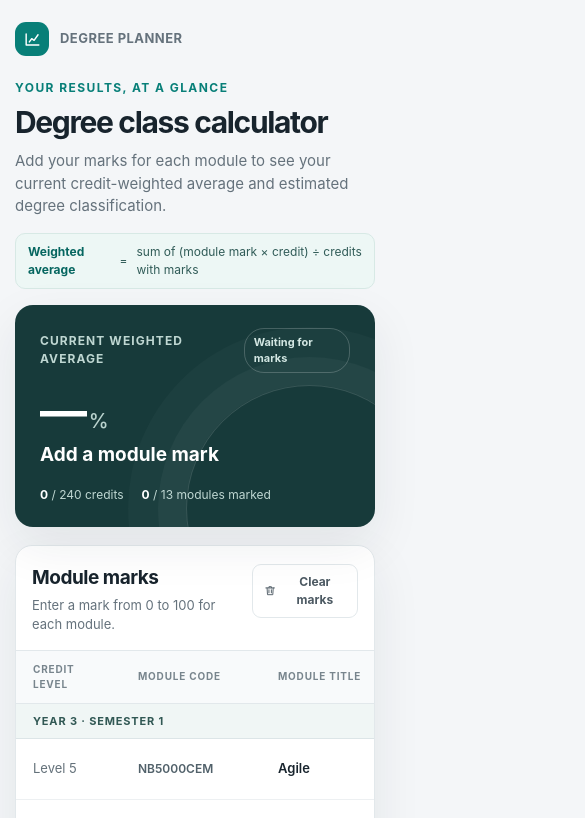
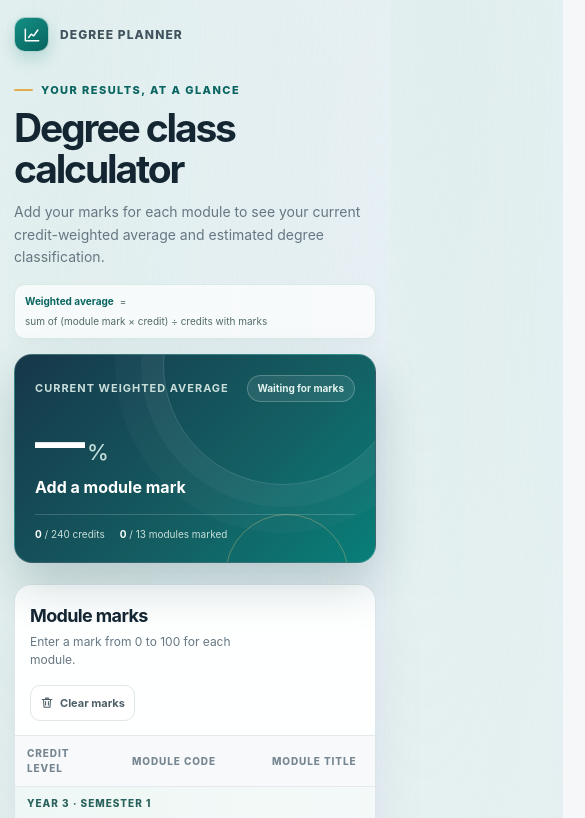
Before and after one commit to AmayaaI/class-cal, a plain HTML site: page index.html in a window 390 px wide. Shown: the top 818 px of the page, 585 px wide, since content can reach past the window. Drawn offline with Linux system fonts and the light colour scheme.

Commit message:
responsive

```diff
--- a/index.html
+++ b/index.html
@@ -3,105 +3,146 @@
 <head>
   <meta charset="utf-8">
   <meta name="viewport" content="width=device-width, initial-scale=1">
-  <meta name="theme-color" content="#f4f6f8">
+  <meta name="theme-color" content="#f5f7f8">
   <title>Degree Class Calculator</title>
   <style>
     :root {
       color-scheme: light;
-      --ink: #18242d;
-      --muted: #65727c;
-      --line: #e2e8eb;
+      --ink: #152633;
+      --muted: #667782;
+      --line: #e3e9ec;
       --paper: #ffffff;
-      --canvas: #f4f6f8;
-      --teal: #087f78;
-      --teal-dark: #066660;
-      --teal-soft: #e5f4f1;
-      --gold: #e7b65c;
-      --shadow: 0 18px 50px rgba(26, 43, 53, .08);
+      --canvas: #f5f7f8;
+      --teal: #087f79;
+      --teal-dark: #08645f;
+      --teal-soft: #e8f5f2;
+      --gold: #e2ad4f;
+      --shadow: 0 20px 55px rgba(28, 53, 66, .075);
     }
     * { box-sizing: border-box; }
+    html { min-width: 320px; scroll-behavior: smooth; }
     body {
+      position: relative;
       margin: 0;
-      background: var(--canvas);
+      min-height: 100vh;
+      background:
+        radial-gradient(ellipse at 9% 0%, rgba(191, 225, 219, .34), transparent 34rem),
+        radial-gradient(ellipse at 100% 18%, rgba(220, 232, 245, .42), transparent 31rem),
+        var(--canvas);
       color: var(--ink);
       font: 15px/1.5 Inter, ui-sans-serif, system-ui, -apple-system, BlinkMacSystemFont, "Segoe UI", sans-serif;
     }
     button, input { font: inherit; }
-    .page { max-width: 1160px; margin: 0 auto; padding: 38px 28px 64px; }
-    .topline { display: flex; align-items: center; justify-content: space-between; margin-bottom: 24px; }
-    .brand { display: flex; align-items: center; gap: 11px; color: var(--muted); font-size: 13px; font-weight: 650; letter-spacing: .035em; text-transform: uppercase; }
-    .brand-mark { display: grid; width: 34px; height: 34px; place-items: center; border-radius: 11px; background: var(--teal); color: #fff; }
-    .brand-mark svg { width: 19px; height: 19px; }
-    .top-note { color: var(--muted); font-size: 13px; }
-    .hero { display: grid; grid-template-columns: minmax(0, 1fr) minmax(315px, 380px); gap: 28px; align-items: stretch; margin-bottom: 24px; }
-    .intro { padding: 20px 0 14px; }
-    .eyebrow { margin: 0 0 9px; color: var(--teal); font-size: 12px; font-weight: 750; letter-spacing: .12em; text-transform: uppercase; }
-    h1 { margin: 0; font-size: clamp(30px, 4vw, 43px); line-height: 1.1; letter-spacing: -.045em; }
-    .lead { max-width: 630px; margin: 14px 0 19px; color: var(--muted); font-size: 15px; }
-    .formula { display: inline-flex; align-items: center; gap: 9px; padding: 9px 12px; border: 1px solid #d7e9e5; border-radius: 10px; background: #edf7f5; color: #315c58; font-size: 12px; }
+    .page { width: min(100% - 56px, 1220px); margin: 0 auto; padding: 34px 0 68px; }
+    .topline { display: flex; align-items: center; justify-content: space-between; gap: 16px; margin-bottom: 28px; }
+    .brand { display: flex; align-items: center; gap: 11px; color: #40535e; font-size: 12px; font-weight: 760; letter-spacing: .09em; text-transform: uppercase; }
+    .brand-mark { display: grid; width: 39px; height: 39px; place-items: center; border: 1px solid rgba(255,255,255,.65); border-radius: 13px; background: linear-gradient(145deg, #138f84, #08645f); box-shadow: 0 7px 16px rgba(8, 127, 121, .2); color: #fff; }
+    .brand-mark svg { width: 20px; height: 20px; }
+    .top-note { padding: 8px 12px; border: 1px solid rgba(218, 228, 231, .9); border-radius: 999px; background: rgba(255,255,255,.65); color: #63747d; font-size: 12px; font-weight: 620; }
+    .hero { display: grid; grid-template-columns: minmax(0, 1fr) minmax(330px, 390px); gap: clamp(26px, 5vw, 64px); align-items: center; margin-bottom: 28px; }
+    .intro { padding: 14px 0 17px; }
+    .eyebrow { display: inline-flex; align-items: center; gap: 8px; margin: 0 0 13px; color: var(--teal-dark); font-size: 11px; font-weight: 780; letter-spacing: .13em; text-transform: uppercase; }
+    .eyebrow::before { width: 19px; height: 2px; border-radius: 2px; background: var(--gold); content: ""; }
+    h1 { max-width: 660px; margin: 0; font-size: clamp(36px, 5vw, 54px); line-height: 1.04; letter-spacing: -.055em; }
+    .lead { max-width: 610px; margin: 17px 0 21px; color: var(--muted); font-size: 15px; line-height: 1.7; }
+    .formula { display: inline-flex; flex-wrap: wrap; align-items: center; gap: 8px; max-width: 100%; padding: 10px 13px; border: 1px solid #d8eae6; border-radius: 11px; background: rgba(255,255,255,.72); box-shadow: 0 4px 12px rgba(33, 82, 79, .035); color: #526a6a; font-size: 12px; }
     .formula strong { color: var(--teal-dark); }
-    .result-card { position: relative; overflow: hidden; min-height: 202px; padding: 23px 25px; border-radius: 18px; background: #173a3a; color: white; box-shadow: var(--shadow); }
-    .result-card::after { position: absolute; right: -58px; bottom: -105px; width: 245px; height: 245px; border: 1px solid rgba(255,255,255,.14); border-radius: 50%; box-shadow: 0 0 0 28px rgba(255,255,255,.035), 0 0 0 58px rgba(255,255,255,.025); content: ""; }
-    .result-top { position: relative; z-index: 1; display: flex; align-items: center; justify-content: space-between; gap: 12px; }
-    .result-label { margin: 0; color: #bfd7d2; font-size: 12px; font-weight: 700; letter-spacing: .09em; text-transform: uppercase; }
-    .status-pill { padding: 5px 9px; border: 1px solid rgba(255,255,255,.2); border-radius: 20px; color: #d3e7e3; font-size: 11px; font-weight: 650; }
-    .average { position: relative; z-index: 1; margin: 14px 0 0; font-size: 47px; font-weight: 700; letter-spacing: -.05em; line-height: 1; }
-    .average small { margin-left: 4px; color: #bad3ce; font-size: 20px; font-weight: 500; letter-spacing: 0; }
-    .class-name { position: relative; z-index: 1; margin: 7px 0 0; color: #fff; font-size: 19px; font-weight: 650; }
-    .result-foot { position: relative; z-index: 1; display: flex; gap: 18px; margin-top: 17px; color: #bfd7d2; font-size: 12px; }
-    .result-foot strong { color: white; font-weight: 650; }
-    .panel { overflow: hidden; border: 1px solid var(--line); border-radius: 17px; background: var(--paper); box-shadow: var(--shadow); }
-    .panel-head { display: flex; align-items: center; justify-content: space-between; gap: 16px; padding: 20px 23px 17px; }
-    .panel-heading h2 { margin: 0; font-size: 19px; letter-spacing: -.025em; }
-    .panel-heading p { margin: 3px 0 0; color: var(--muted); font-size: 13px; }
-    .reset { display: inline-flex; align-items: center; gap: 7px; padding: 8px 11px; border: 1px solid var(--line); border-radius: 9px; background: white; color: #4d5a63; cursor: pointer; font-size: 12px; font-weight: 650; transition: background .15s, border-color .15s; }
-    .reset:hover { border-color: #bdcecd; background: #f4faf9; }
+    .result-card { position: relative; isolation: isolate; overflow: hidden; min-height: 222px; padding: 25px 26px 22px; border: 1px solid rgba(255,255,255,.16); border-radius: 22px; background: linear-gradient(135deg, #16374a 0%, #145d61 58%, #087f79 100%); color: white; box-shadow: 0 22px 48px rgba(16, 67, 74, .22); }
+    .result-card::before { position: absolute; z-index: -1; top: -110px; right: -28px; width: 238px; height: 238px; border: 1px solid rgba(255,255,255,.16); border-radius: 50%; box-shadow: 0 0 0 22px rgba(255,255,255,.035), 0 0 0 48px rgba(255,255,255,.025); content: ""; }
+    .result-card::after { position: absolute; z-index: -1; right: 26px; bottom: -76px; width: 122px; height: 122px; border: 1px solid rgba(234, 196, 124, .35); border-radius: 50%; content: ""; }
+    .result-top { position: relative; display: flex; align-items: center; justify-content: space-between; gap: 12px; }
+    .result-label { margin: 0; color: #c9dedb; font-size: 11px; font-weight: 740; letter-spacing: .09em; text-transform: uppercase; }
+    .status-pill { padding: 5px 10px; border: 1px solid rgba(255,255,255,.23); border-radius: 20px; background: rgba(255,255,255,.08); color: #e3f2ef; font-size: 10px; font-weight: 670; white-space: nowrap; }
+    .average { position: relative; margin: 20px 0 0; font-size: clamp(48px, 5vw, 58px); font-weight: 730; letter-spacing: -.06em; line-height: .95; font-variant-numeric: tabular-nums; }
+    .average small { margin-left: 5px; color: #c0dcd7; font-size: 22px; font-weight: 500; letter-spacing: 0; }
+    .class-name { position: relative; margin: 9px 0 0; color: #fff; font-size: 17px; font-weight: 690; }
+    .result-foot { position: relative; display: flex; flex-wrap: wrap; gap: 8px 20px; margin-top: 19px; padding-top: 14px; border-top: 1px solid rgba(255,255,255,.17); color: #c8ded9; font-size: 11px; }
+    .result-foot strong { color: white; font-weight: 720; }
+    .panel { overflow: hidden; border: 1px solid rgba(218, 228, 232, .9); border-radius: 21px; background: rgba(255,255,255,.96); box-shadow: var(--shadow); }
+    .panel-head { display: flex; align-items: center; justify-content: space-between; gap: 16px; padding: 23px 25px 20px; }
+    .panel-heading h2 { margin: 0; font-size: 20px; letter-spacing: -.035em; }
+    .panel-heading p { margin: 4px 0 0; color: var(--muted); font-size: 13px; }
+    .reset { display: inline-flex; align-items: center; justify-content: center; gap: 8px; min-height: 39px; padding: 8px 12px; border: 1px solid #dfe7e9; border-radius: 10px; background: #fff; color: #4d5e67; cursor: pointer; font-size: 12px; font-weight: 680; transition: background .18s, border-color .18s, transform .18s, box-shadow .18s; }
+    .reset:hover { transform: translateY(-1px); border-color: #b9d6d1; background: #f3faf8; box-shadow: 0 4px 10px rgba(16, 88, 81, .08); }
+    .reset:active { transform: translateY(0); }
     .reset:focus-visible, input:focus-visible { outline: 3px solid rgba(8,127,120,.22); outline-offset: 2px; }
-    .table-wrap { overflow-x: auto; }
-    table { width: 100%; min-width: 720px; border-collapse: collapse; text-align: left; }
-    thead th { padding: 11px 17px; border-top: 1px solid var(--line); border-bottom: 1px solid var(--line); background: #f8fafb; color: #78858d; font-size: 10px; font-weight: 750; letter-spacing: .08em; text-transform: uppercase; }
-    th:nth-child(1), td:nth-child(1) { width: 105px; }
-    th:nth-child(2), td:nth-child(2) { width: 140px; }
-    th:nth-child(4), td:nth-child(4) { width: 115px; text-align: center; }
-    th:nth-child(5), td:nth-child(5) { width: 150px; text-align: center; }
-    tbody tr.module-row td { padding: 12px 17px; border-bottom: 1px solid #edf0f2; vertical-align: middle; }
+    .table-wrap { overflow-x: auto; scrollbar-color: #c7d7d8 transparent; scrollbar-width: thin; }
+    table { width: 100%; min-width: 700px; border-collapse: collapse; text-align: left; }
+    thead th { padding: 12px 17px; border-top: 1px solid var(--line); border-bottom: 1px solid var(--line); background: #f7f9fa; color: #778791; font-size: 10px; font-weight: 770; letter-spacing: .09em; text-transform: uppercase; }
+    thead th:nth-child(1), .module-row td:nth-child(1) { width: 105px; }
+    thead th:nth-child(2), .module-row td:nth-child(2) { width: 140px; }
+    thead th:nth-child(4), .module-row td:nth-child(4) { width: 115px; text-align: center; }
+    thead th:nth-child(5), .module-row td:nth-child(5) { width: 150px; text-align: center; }
+    tbody tr.module-row { transition: background .15s; }
+    tbody tr.module-row:hover { background: #f8fbfb; }
+    tbody tr.module-row td { padding: 13px 17px; border-bottom: 1px solid #edf0f2; vertical-align: middle; }
     tbody tr.module-row:last-child td { border-bottom: 0; }
-    .term-row th { padding: 9px 17px; border-bottom: 1px solid #dce5e7; background: #f0f6f5; color: #315854; font-size: 11px; font-weight: 750; letter-spacing: .075em; text-align: left; text-transform: uppercase; }
-    .code { color: #51616a; font-size: 12px; font-weight: 600; white-space: nowrap; }
-    .module-title { font-size: 13px; font-weight: 580; }
-    .credit { color: #64717a; font-size: 13px; }
+    .term-row th { padding: 10px 17px; border-bottom: 1px solid #dce9e6; background: linear-gradient(90deg, #eef7f5, #f8fbfa); color: #28605b; font-size: 10px; font-weight: 780; letter-spacing: .1em; text-align: left; text-transform: uppercase; }
+    .code { color: #52656f; font-size: 11px; font-weight: 690; letter-spacing: .025em; white-space: nowrap; }
+    .module-title { font-size: 13px; font-weight: 610; line-height: 1.45; }
+    .credit { color: #647680; font-size: 12px; }
+    tbody tr.module-row td:first-child { color: #4b6969; font-size: 11px; font-weight: 660; }
     .outcomes { color: #65737b; font-size: 12px; }
-    .mark-input { width: 82px; height: 36px; padding: 0 10px; border: 1px solid #dce4e7; border-radius: 8px; background: #fff; color: var(--ink); text-align: center; transition: border .15s, background .15s; }
-    .mark-input::placeholder { color: #aab4b9; }
-    .mark-input:focus { border-color: var(--teal); outline: 3px solid rgba(8,127,120,.12); }
+    .mark-input { width: 86px; height: 38px; padding: 0 10px; border: 1px solid #d8e3e6; border-radius: 10px; background: #fbfdfd; color: var(--ink); text-align: center; font-size: 13px; font-weight: 680; font-variant-numeric: tabular-nums; transition: border .16s, background .16s, box-shadow .16s; }
+    .mark-input::placeholder { color: #a6b4b9; font-weight: 450; }
+    .mark-input:hover { border-color: #b7cfcc; }
+    .mark-input:focus { border-color: var(--teal); background: #fff; outline: 3px solid rgba(8,127,120,.12); box-shadow: 0 4px 12px rgba(8,127,120,.08); }
     .mark-input[aria-invalid="true"] { border-color: #c94b4b; background: #fff8f7; }
-    .percent { display: inline-block; margin-left: -21px; color: #829097; font-size: 12px; pointer-events: none; }
+    .percent { display: inline-block; margin-left: -22px; color: #829097; font-size: 11px; pointer-events: none; }
     .sr-only { position: absolute; width: 1px; height: 1px; padding: 0; margin: -1px; overflow: hidden; clip: rect(0, 0, 0, 0); white-space: nowrap; border: 0; }
-    .scale { display: grid; grid-template-columns: repeat(5, 1fr); border-top: 1px solid var(--line); background: #fbfcfc; }
-    .scale-item { padding: 13px 18px 14px; border-right: 1px solid var(--line); }
+    .scale { display: grid; grid-template-columns: repeat(5, minmax(0, 1fr)); border-top: 1px solid var(--line); background: #fbfcfc; }
+    .scale-item { padding: 14px 17px 15px; border-right: 1px solid var(--line); }
     .scale-item:last-child { border-right: 0; }
-    .scale-label { display: block; color: #4e5c64; font-size: 11px; font-weight: 650; }
-    .scale-boundary { display: block; margin-top: 2px; color: #839098; font-size: 11px; }
-    .scale-dot { display: inline-block; width: 7px; height: 7px; margin: 0 6px 1px 0; border-radius: 50%; background: #a9c7c2; }
-    .scale-item:first-child .scale-dot { background: var(--gold); }
-    .scale-item:last-child .scale-dot { background: #bac2c7; }
-    .footnote { display: flex; align-items: flex-start; gap: 9px; padding: 15px 22px 17px; color: #74818a; font-size: 12px; }
+    .scale-label { display: block; color: #40545e; font-size: 10px; font-weight: 710; }
+    .scale-boundary { display: block; margin-top: 4px; color: #7d8c94; font-size: 10px; }
+    .scale-dot { display: inline-block; width: 7px; height: 7px; margin: 0 6px 1px 0; border-radius: 50%; background: #69aaa1; box-shadow: 0 0 0 3px rgba(105,170,161,.12); }
+    .scale-item:first-child .scale-dot { background: var(--gold); box-shadow: 0 0 0 3px rgba(226,173,79,.14); }
+    .scale-item:last-child .scale-dot { background: #aab5ba; box-shadow: 0 0 0 3px rgba(170,181,186,.15); }
+    .footnote { display: flex; align-items: flex-start; gap: 10px; padding: 15px 23px 18px; color: #74838b; font-size: 11px; line-height: 1.6; }
     .footnote svg { flex: 0 0 auto; width: 16px; height: 16px; margin-top: 1px; color: var(--teal); }
-    @media (max-width: 760px) {
-      .page { padding: 22px 15px 40px; }
-      .topline { margin-bottom: 12px; }
+    @media (max-width: 860px) {
+      .page { width: min(100% - 40px, 680px); padding-top: 25px; }
+      .topline { margin-bottom: 18px; }
+      .hero { grid-template-columns: 1fr; gap: 15px; margin-bottom: 21px; }
+      .intro { padding: 9px 0 0; }
+      .lead { margin: 13px 0 17px; }
+      .result-card { min-height: 205px; }
+      .scale { grid-template-columns: repeat(3, minmax(0, 1fr)); }
+      .scale-item { border-bottom: 1px solid var(--line); }
+      .scale-item:nth-child(3n) { border-right: 0; }
+      .scale-item:nth-child(4), .scale-item:nth-child(5) { border-bottom: 0; }
+      .footnote { padding: 14px 18px 17px; }
+    }
+    @media (max-width: 560px) {
+      .page { width: min(100% - 28px, 460px); padding: 17px 0 42px; }
+      .topline { margin-bottom: 14px; }
       .top-note { display: none; }
-      .hero { grid-template-columns: 1fr; gap: 16px; margin-bottom: 18px; }
-      .intro { padding: 11px 0 0; }
-      .lead { margin: 11px 0 15px; }
-      .result-card { min-height: 184px; }
-      .panel-head { align-items: flex-start; padding: 18px 16px 15px; }
-      .panel-heading p { max-width: 230px; }
-      .scale { grid-template-columns: repeat(2, 1fr); }
-      .scale-item { border-bottom: 1px solid var(--line); }
+      .brand-mark { width: 35px; height: 35px; border-radius: 11px; }
+      .top-note { padding: 7px 9px; font-size: 10px; }
+      h1 { max-width: 420px; font-size: clamp(34px, 10vw, 44px); }
+      .eyebrow { margin-bottom: 10px; }
+      .lead { margin: 12px 0 15px; font-size: 14px; line-height: 1.6; }
+      .formula { gap: 6px; padding: 9px 10px; font-size: 10px; line-height: 1.45; }
+      .result-card { min-height: 196px; padding: 20px; border-radius: 18px; }
+      .average { margin-top: 17px; font-size: 50px; }
+      .class-name { font-size: 16px; }
+      .result-foot { gap: 7px 15px; margin-top: 15px; padding-top: 12px; font-size: 10px; }
+      .panel { border-radius: 17px; }
+      .panel-head { align-items: flex-start; flex-wrap: wrap; padding: 17px 15px 14px; }
+      .panel-heading h2 { font-size: 18px; }
+      .panel-heading p { max-width: 220px; font-size: 12px; }
+      .reset { min-height: 36px; gap: 6px; padding: 7px 9px; font-size: 11px; white-space: nowrap; }
+      table { min-width: 660px; }
+      thead th { padding: 10px 12px; }
+      tbody tr.module-row td { padding: 11px 12px; }
+      .term-row th { padding: 9px 12px; }
+      .scale { grid-template-columns: repeat(2, minmax(0, 1fr)); }
+      .scale-item { padding: 11px 13px; }
+      .scale-item:nth-child(3n) { border-right: 1px solid var(--line); }
       .scale-item:nth-child(2n) { border-right: 0; }
+      .scale-item:nth-child(4) { border-bottom: 1px solid var(--line); }
       .scale-item:last-child { border-bottom: 0; }
-      .footnote { padding: 13px 16px 16px; }
+      .footnote { padding: 12px 14px 15px; font-size: 10px; }
     }
     @media (prefers-reduced-motion: reduce) { *, *::before, *::after { scroll-behavior: auto !important; transition: none !important; } }
   </style>
```
